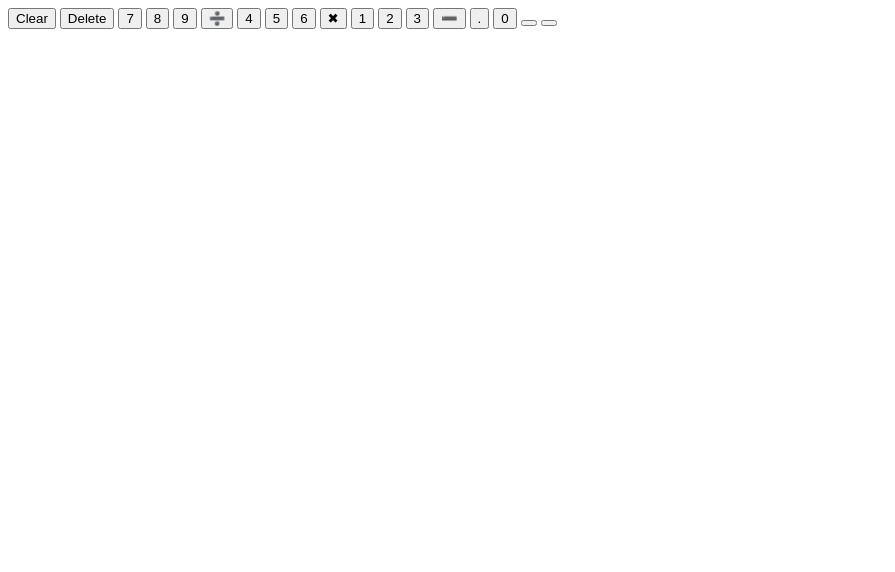
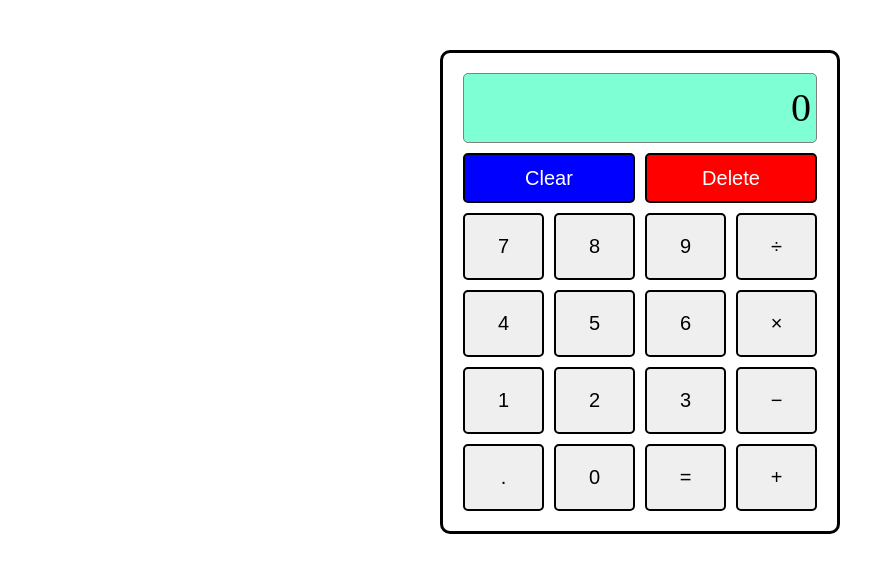
Before and after one commit to mabilog/calculator, a plain HTML site: page index.html in a window 1280 px wide. Shown: the whole page, without its empty margins (0-895 px from the left). Drawn offline with Linux system fonts and the light colour scheme.

Commit message:
setting input using click and updating screen done

```diff
--- a/app.js
+++ b/app.js
@@ -0,0 +1,69 @@
+const btnAdd = document.querySelector('#addition');
+const btnSub = document.querySelector('#subtraction');
+const btnMul = document.querySelector('#multiplication');
+const btnDiv = document.querySelector('#divition');
+
+const btnNum = document.querySelectorAll('.number');
+const btnOpt = document.querySelectorAll('.operator');
+const btnEqu = document.querySelector('.equal');
+const btnPer = document.querySelector('.period');
+const btnClr = document.querySelector('.clear');
+const btnDel = document.querySelector('.delete');
+
+const screen = document.querySelector('.screen');
+
+window.addEventListener('click', setInput);
+btnEqu.addEventListener('click');
+
+
+btnNum.forEach(button => {
+    button.addEventListener('click', () => appendNumber(button.textContent));
+})
+
+function setInput(e) {
+    if (e.key >= 0 || e.key <= 9) appendNumber(e.key);
+}
+function clearScreen() {
+    screen.textContent = "";
+}
+
+function appendNumber(n) {
+    if (screen.textContent === "0") clearScreen();
+    screen.textContent += n;
+}
+
+function add(a, b) {
+    return a + b;
+}
+
+function sub(a, b) {
+    return a - b;
+}
+
+function mul(a, b) {
+    return a * b;
+}
+
+function div(a, b) {
+    return a / b;
+}
+
+
+function operate(operator, a, b) {
+    const numA = Number(a);
+    const numB = Number(b);
+
+    switch (operator) {
+        case "+":
+            return add(numA, numB);
+        case "−":
+            return sub(numA, numB);
+        case '×':
+            return mul(numA, numB);
+        case '÷':
+            if (numB == 0) return null;
+            else return div(numA, numB);
+        default:
+            return null;
+    }
+}
--- a/index.html
+++ b/index.html
@@ -4,35 +4,37 @@
   <meta charset="UTF-8">
   <meta http-equiv="X-UA-Compatible" content="IE=edge">
   <meta name="viewport" content="width=device-width, initial-scale=1.0">
+  <link rel="stylesheet" href="styles.css">
   <title>Calculator</title>
 </head>
 <body>
   <div class="calculator">
-    <div class="screen" ></div>
-    <div class="buttons">
-      <button id='clear'>Clear</button>
-      <button id='delete'>Delete</button>
+    <div class="screen">0</div>
+    <div class="buttons-grid">
+      <button class="btn btn-span" id='clear' >Clear</button>
+      <button class="btn btn-span" id='delete'>Delete</button>
 
-      <button>7</button>
-      <button>8</button>
-      <button>9</button>
-      <button>➗</button>
+      <button class="btn number">7</button>
+      <button class="btn number">8</button>
+      <button class="btn number">9</button>
+      <button class="btn operator" id="division">÷</button>
 
-      <button>4</button>
-      <button>5</button>
-      <button>6</button>
-      <button>✖</button>
+      <button class="btn number">4</button>
+      <button class="btn number">5</button>
+      <button class="btn number">6</button>
+      <button class="btn operator" id="multiplication">×</button>
 
-      <button>1</button>
-      <button>2</button>
-      <button>3</button>
-      <button>➖</button>
+      <button class="btn number">1</button>
+      <button class="btn number">2</button>
+      <button class="btn number">3</button>
+      <button class="btn operator" id="subtraction">−</button>
 
-      <button>.</button>
-      <button>0</button>
-      <button></button>
-      <button>  </button>
+      <button class="btn period">.</button>
+      <button class="btn number">0</button>
+      <button class="btn equal" id="equate">=</button>
+      <button class="btn operator" id="addition">+</button>
     </div>
   </div>
+  <script src='app.js'></script>
 </body>
 </html>
--- a/styles.css
+++ b/styles.css
@@ -0,0 +1,64 @@
+*{
+    box-sizing: border-box;
+    margin: 0;
+    padding: 0;
+}
+
+.calculator {
+    max-width: 400px;
+    border: 3px solid black;
+    border-radius: 10px;
+    text-align: center;
+    margin: 50px auto;
+    padding: 20px;
+}
+
+.screen {
+    height: 70px;
+    text-align: center;
+    text-align: right;
+    background-color: aquamarine;
+    margin-bottom: 10px;
+    border: 1px solid grey;
+    border-radius: 5px;
+    font-size: 40px;
+    padding: 10px 5px;
+}
+
+.buttons-grid {
+    display: grid;
+    grid-template-columns: repeat(4, 1fr);
+    gap: 10px;
+}
+
+.btn{
+    padding: 20px;
+    border: 2px solid black;
+    border-radius: 5px;
+    font-size: 20px;
+    outline: none;
+    cursor: pointer;
+}
+.btn:hover {
+    background-color: darkgray;
+}
+.btn-span{
+    height: 50px;
+    grid-column: span 2;
+    color: white;
+    padding: 0;
+}
+
+#clear{
+    background-color: blue;
+}
+#clear:hover {
+    background-color: darkblue;
+}
+
+#delete{
+    background-color: red;
+}
+#delete:hover{
+    background-color: darkred;
+}
```
